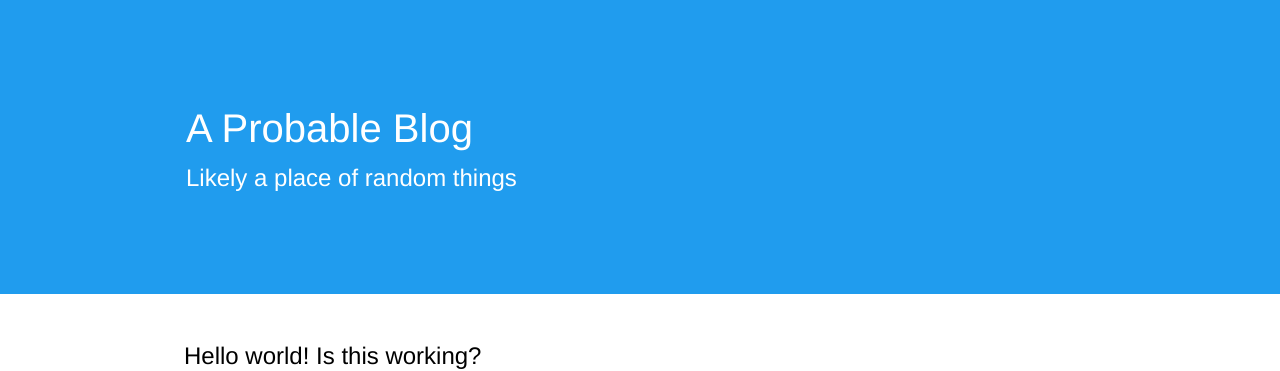
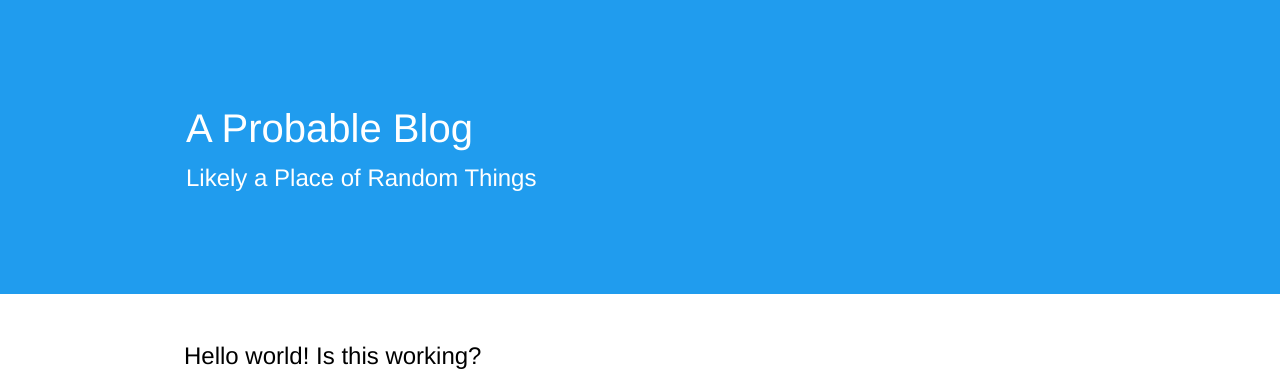
Before and after one commit to takmanman/takmanman.github.io, a Jekyll site: the page built from index.html, in a window 1280 px wide. Shown: the top 371 px of the page. Built offline with Jekyll 4.4.1, drawn with Linux system fonts in a browser that asks for light colours.

Commit message:
Upper case

```diff
--- a/index.html
+++ b/index.html
@@ -1,7 +1,7 @@
 ---
 layout: home
 title: A Probable Blog
-subtitle: Likely a place of random things
+subtitle: Likely a Place of Random Things
 ---
 
 <h1>Hello world! Is this working?</h1>
```
